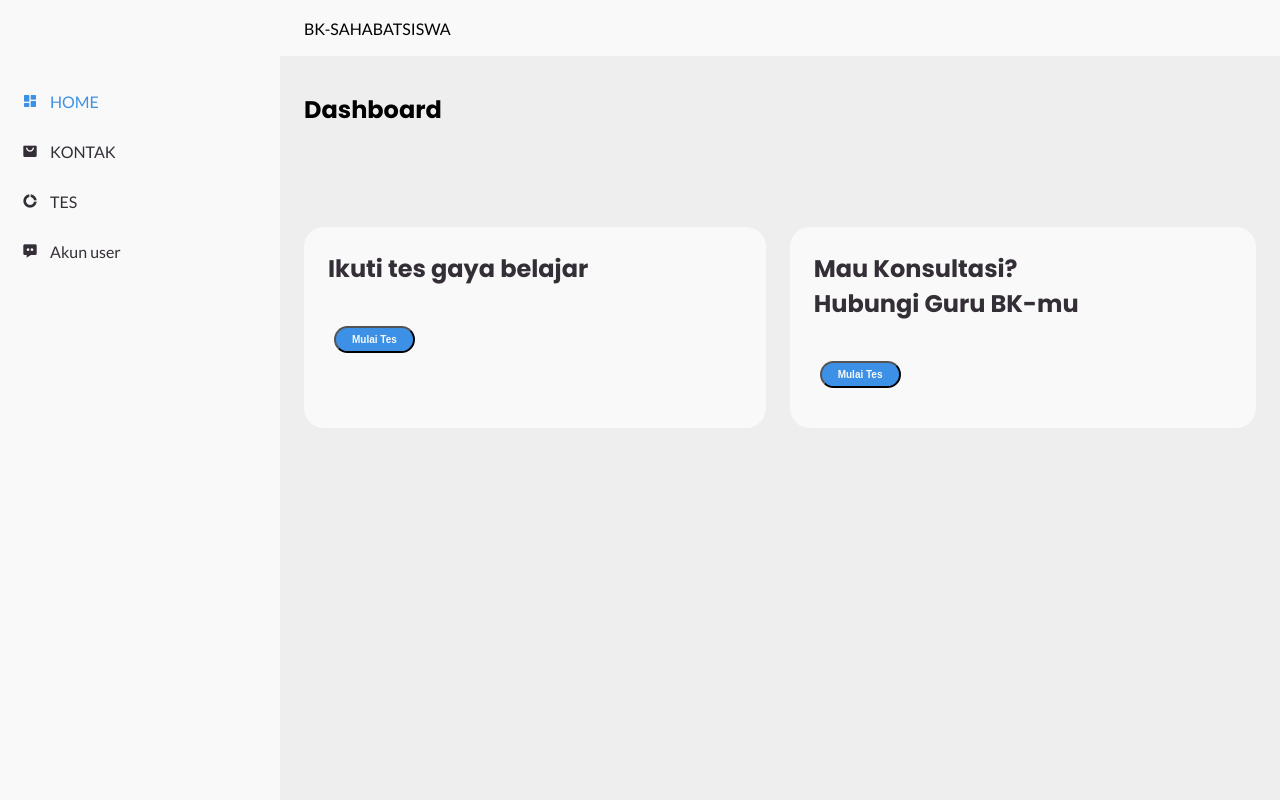
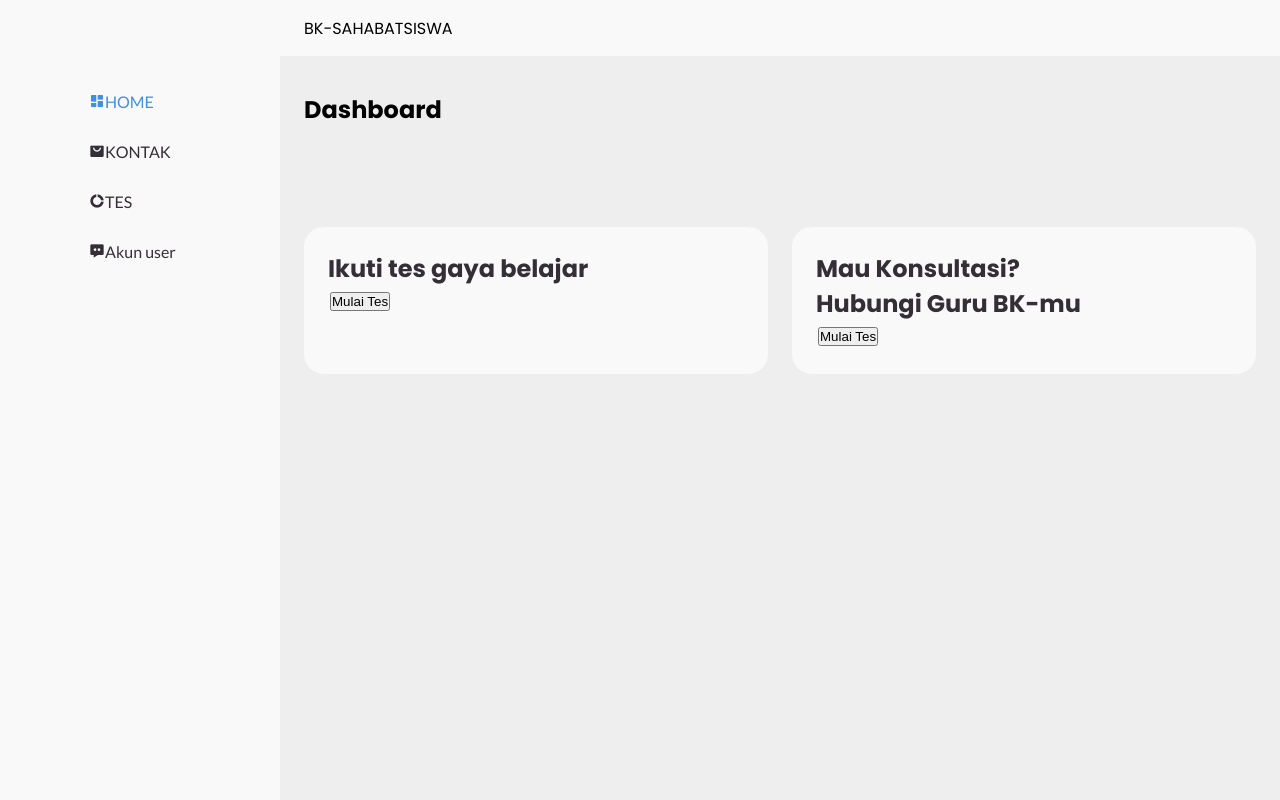
Before and after one commit to lepongs/BK-sahabat-siswa, a PHP site: page / in a window 1280 px wide. Run offline with PHP 8.4, Linux system fonts and the light colour scheme.

Commit message:
Add files via upload

```diff
--- a/dashboard/index.css
+++ b/dashboard/index.css
@@ -1,106 +1,78 @@
+/* Mengimpor font dari Google Fonts */
 @import url('https://fonts.googleapis.com/css2?family=Lato:wght@400;700&family=Poppins:wght@400;500;600;700&display=swap');
 
+/* Reset tata letak bawaan dan mengatur box-sizing untuk semua elemen */
 * {
 	margin: 0;
 	padding: 0;
 	box-sizing: border-box;
 }
 
+/* Mengatur font utama untuk body dan warna latar belakang */
+body {
+	font-family: 'Poppins', sans-serif;
+	background: #eee;
+}
+
+/* Mode gelap: mengubah warna latar belakang ketika mode gelap aktif */
+body.dark {
+	background: #0C0C1E;
+}
+
+/* Menghilangkan garis bawah dari tautan */
 a {
 	text-decoration: none;
 }
 
-li {
+/* Menghilangkan poin daftar dari daftar tak bernomor */
+ul {
 	list-style: none;
 }
 
-:root {
-	--poppins: 'Poppins', sans-serif;
-	--lato: 'Lato', sans-serif;
-
-	--light: #F9F9F9;
-	--blue: #3C91E6;
-	--light-blue: #CFE8FF;
-	--grey: #eee;
-	--dark-grey: #AAAAAA;
-	--dark: #342E37;
-	--red: #DB504A;
-	--yellow: #FFCE26;
-	--light-yellow: #FFF2C6;
-	--orange: #FD7238;
-	--light-orange: #FFE0D3;
-}
-
-html {
-	overflow-x: hidden;
-}
-
-body.dark {
-	--light: #0C0C1E;
-	--grey: #060714;
-	--dark: #FBFBFB;
-}
-
-body {
-	background: var(--grey);
-	overflow-x: hidden;
-}
-
-
-
-
-
 /* SIDEBAR */
 #sidebar {
+	/* Sidebar akan tetap berada di atas konten dan bertransisi dengan durasi 0.3 detik */
 	position: fixed;
 	top: 0;
 	left: 0;
 	width: 280px;
 	height: 100%;
-	background: var(--light);
-	z-index: 2000;
-	font-family: var(--lato);
+	background: #F9F9F9;
+	z-index: 1; /* Memberi z-index agar tampil di depan konten utama */
+	font-family: 'Lato', sans-serif;
 	transition: .3s ease;
 	overflow-x: hidden;
-	scrollbar-width: none;
 }
-#sidebar::--webkit-scrollbar {
-	display: none;
-}
+
+/* Menyembunyikan sidebar dengan mengurangi lebar menjadi 60px */
 #sidebar.hide {
 	width: 60px;
 }
+
+/* Merek di sidebar */
 #sidebar .brand {
 	font-size: 24px;
 	font-weight: 700;
 	height: 56px;
 	display: flex;
 	align-items: center;
-	color: var(--blue);
+	color: #3C91E6;
 	position: sticky;
-	top: 0;
-	left: 0;
-	background: var(--light);
-	z-index: 500;
+	background: #F9F9F9;
+	z-index: 500; /* Diberi z-index lebih tinggi agar muncul di depan elemen lainnya */
 	padding-bottom: 20px;
 	box-sizing: content-box;
+	text-align: center;
 }
-#sidebar .brand .bx {
-	min-width: 60px;
-	display: flex;
-	justify-content: center;
-}
-#sidebar .side-menu {
-	width: 100%;
-}
+
+/* Menu-item di sidebar */
 #sidebar .side-menu li {
 	height: 50px;
-
-	margin-left: 6px;;
 	padding: 4px;
+	margin-left:85px;
 }
 
-
+/* Efek visual saat menu-item aktif dipilih */
 #sidebar .side-menu li.active::before {
 	content: '';
 	position: absolute;
@@ -109,274 +81,86 @@
 	border-radius: 50%;
 	top: -40px;
 	right: 0;
-	box-shadow: 20px 20px 0 var(--grey);
-	z-index: -1;
+	box-shadow: 20px 20px 0 #eee;
+	z-index: -1; /* Diberi z-index lebih rendah agar muncul di belakang menu-item lainnya */
 }
-#sidebar .side-menu li.active::after {
-	content: '';
 
-}
+/* Tata letak dan tampilan menu-item di sidebar */
 #sidebar .side-menu li a {
 	width: 100%;
 	height: 100%;
-	background: var(--light);
+	background: #F9F9F9;
 	display: flex;
 	align-items: center;
 	border-radius: 48px;
 	font-size: 16px;
-	color: var(--dark);
+	color: #342E37;
 	white-space: nowrap;
 	overflow-x: hidden;
 }
+
+/* Warna tautan aktif di menu-item */
 #sidebar .side-menu.top li.active a {
-	color: var(--blue);
+	color: #3C91E6;
 }
-#sidebar.hide .side-menu li a {
-	width: calc(48px - (4px * 2));
-	transition: width .3s ease;
-}
-#sidebar .side-menu li a.logout {
-	color: var(--red);
-}
+
+
+
+/* Warna tautan saat mouse berada di atasnya */
 #sidebar .side-menu.top li a:hover {
-	color: var(--blue);
-}
-#sidebar .side-menu li a .bx {
-	min-width: calc(60px  - ((4px + 6px) * 2));
-	display: flex;
-	justify-content: center;
+	color: #3C91E6;
 }
 /* SIDEBAR */
 
-
-
-
-
-/* CONTENT */
+/* KONTEN UTAMA */
 #content {
+	/* Konten utama bergeser ke kanan sejauh lebar sidebar saat sidebar muncul atau disembunyikan */
 	position: relative;
 	width: calc(100% - 280px);
 	left: 280px;
 	transition: .3s ease;
 }
 
-
-
-
-
-/* NAVBAR */
+/* Navigasi di bagian atas konten */
 #content nav {
 	height: 56px;
-	background: var(--light);
+	background: #F9F9F9;
 	padding: 0 24px;
 	display: flex;
 	align-items: center;
 	grid-gap: 24px;
-	font-family: var(--lato);
 	position: sticky;
 	top: 0;
 	left: 0;
-	z-index: 1000;
+	z-index: 1000; /* Menyertakan z-index agar muncul di atas konten lainnya */
 }
+/* KONTEN UTAMA */
 
-
-
-
-
-/* NAVBAR */
-
-
-
-
-
-/* MAIN */
+/* BAGIAN UTAMA */
 #content main {
 	width: 100%;
 	padding: 36px 24px;
-	font-family: var(--poppins);
 	max-height: calc(100vh - 56px);
-	overflow-y: auto;}
+	overflow-y: auto;
+}
 
-#content main .table-data {
+/* Tata letak untuk elemen-elemen data dalam tabel */
+.table-data {
 	display: flex;
 	flex-wrap: wrap;
 	grid-gap: 24px;
 	margin-top: 100px;
+	width: 100%;
+	color: #342E37;
+}
 
-	width: 100%;
-	color: var(--dark);
-}
-#content main .table-data > div {
+/* Tata letak dan tampilan elemen data individu */
+.table-data > div {
 	border-radius: 20px;
-	background: var(--light);
+	background: #F9F9F9;
 	padding: 24px;
 	overflow-x: auto;
-}
-#content main .table-data .head {
-	display: flex;
-	align-items: center;
-	grid-gap: 16px;
-	margin-bottom: 24px;
-}
-#content main .table-data .head h3 {
-	margin-right: auto;
-	font-size: 24px;
-	font-weight: 600;
-}
-
-
-#content main .table-data .order {
-	flex-grow: 1;
-
-}
-#content main .table-data .order table {
-	width: 100%;
-	border-collapse: collapse;
-}
-#content main .table-data .order table th {
-	padding-bottom: 12px;
-	font-size: 13px;
-	text-align: left;
-	border-bottom: 1px solid var(--grey);
-}
-#content main .table-data .order table td {
-	padding: 16px 0;
-}
-#content main .table-data .order table tr td:first-child {
-	display: flex;
-	align-items: center;
-	grid-gap: 12px;
-	padding-left: 6px;
-}
-#content main .table-data .order table td img {
-	width: 36px;
-	height: 36px;
-	border-radius: 50%;
-	object-fit: cover;
-}
-#content main .table-data .order table tbody tr:hover {
-	background: var(--grey);
-}
-#content main .table-data .order table tr td .status {
-	font-size: 10px;
-	padding: 6px 16px;
-	color: var(--light);
-	border-radius: 20px;
-	font-weight: 700;
-}
-#content main .table-data .order table tr td .status.completed {
-	background: var(--blue);
-}
-#content main .table-data .order table tr td .status.process {
-	background: var(--yellow);
-}
-#content main .table-data .order table tr td .status.pending {
-	background: var(--orange);
-}
-
-
-#content main .table-data .todo {
 	flex-grow: 1;
 	flex-basis: 300px;
 }
-#content main .table-data .todo .todo-list {
-	width: 100%;
-}
-#content main .table-data .todo .todo-list li {
-	width: 100%;
-	margin-bottom: 16px;
-	background: var(--grey);
-	border-radius: 10px;
-	padding: 14px 20px;
-	display: flex;
-	justify-content: space-between;
-	align-items: center;
-}
-#content main .table-data .todo .todo-list li .bx {
-	cursor: pointer;
-}
-#content main .table-data .todo .todo-list li.completed {
-	border-left: 10px solid var(--blue);
-}
-#content main .table-data .todo .todo-list li.not-completed {
-	border-left: 10px solid var(--orange);
-}
-#content main .table-data .todo .todo-list li:last-child {
-	margin-bottom: 0;
-}
-/* MAIN */
-
-/* CONTENT */
-
-
-
-
-
-
-
-
-
-@media screen and (max-width: 768px) {
-	#sidebar {
-		width: 200px;
-	}
-
-	#content {
-		width: calc(100% - 60px);
-		left: 200px;
-	}
-
-	#content nav .nav-link {
-		display: none;
-	}
-}
-
-
-
-
-
-
-@media screen and (max-width: 576px) {
-	#content nav form .form-input input {
-		display: none;
-	}
-
-	#content nav form .form-input button {
-		width: auto;
-		height: auto;
-		background: transparent;
-		border-radius: none;
-		color: var(--dark);
-	}
-
-	#content nav form.show .form-input input {
-		display: block;
-		width: 100%;
-	}
-	#content nav form.show .form-input button {
-		width: 36px;
-		height: 100%;
-		border-radius: 0 36px 36px 0;
-		color: var(--light);
-		background: var(--red);
-	}
-
-	#content nav form.show ~ .notification,
-	#content nav form.show ~ .profile {
-		display: none;
-	}
-
-	#content main .box-info {
-		grid-template-columns: 1fr;
-	}
-
-	#content main .table-data .head {
-		min-width: 420px;
-	}
-	#content main .table-data .order table {
-		min-width: 420px;
-	}
-	#content main .table-data .todo .todo-list {
-		min-width: 420px;
-	}
-}
+/* BAGIAN UTAMA */
```
